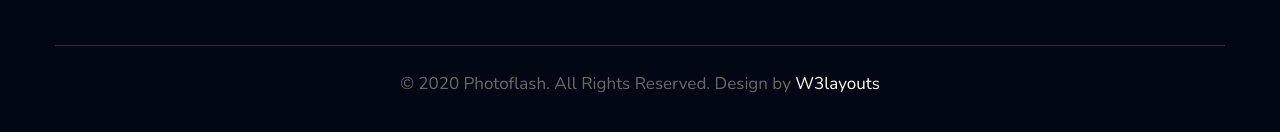
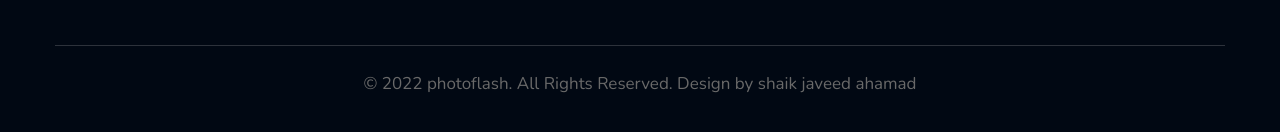
Before and after one commit to javeedahamad/photos-and-album-final-project, a plain HTML site: page services.html in a window 1280 px wide. Shown: the part 2523-2655 px from the top of the page. Drawn offline with nearby package versions, Linux system fonts and the light colour scheme.

Commit message:
Update services.html

```diff
--- a/services.html
+++ b/services.html
@@ -299,9 +299,7 @@ Author URL: http://w3layouts.com
         </div>
       </div>
       <div class="midd-footer-28 align-center py-4 mt-5">
-       <p class="copy-footer-28 text-center"> &copy; 2020 Photoflash. All Rights Reserved. Design by <a href="https://w3layouts.com/"
-            target="_blank">
-            W3layouts</a></p>
+       <p class="copy-footer-28 text-center"> &copy; 2022 photoflash. All Rights Reserved. Design by shaik javeed ahamad</p>
       </div>
     </div>
 
```
